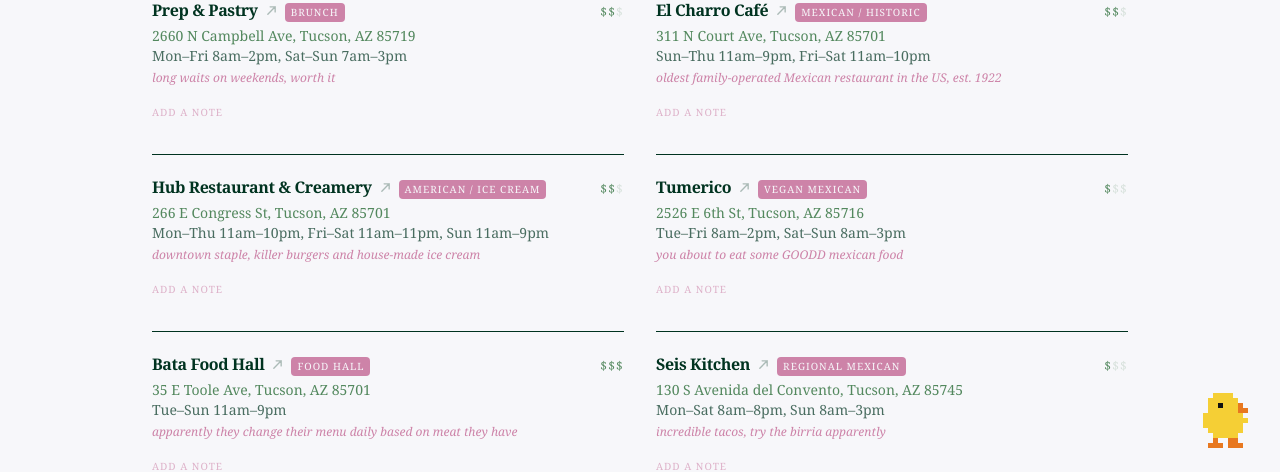
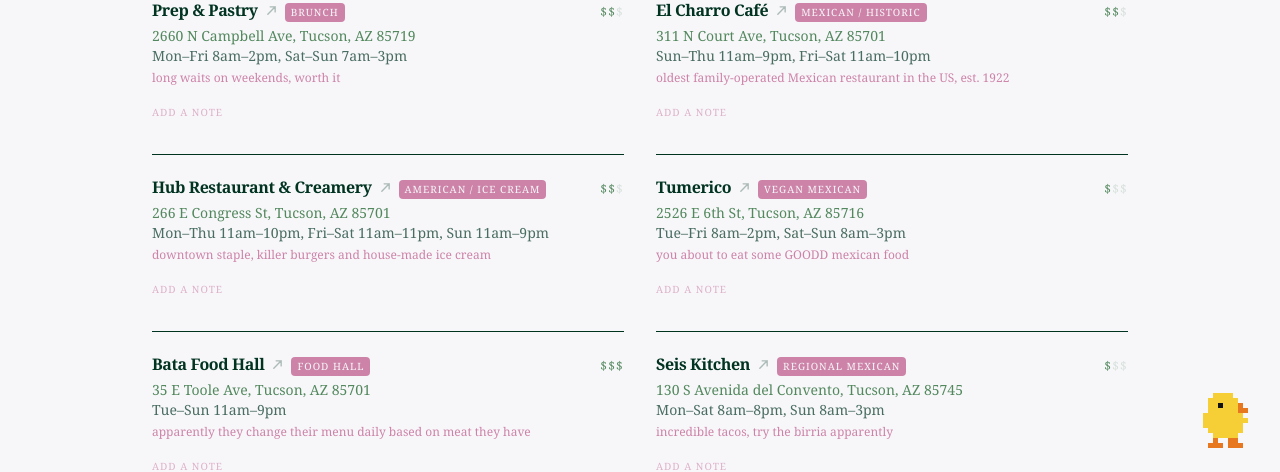
Before and after one commit to jesishen/adventures-in-tucson, a Next.js app: page /things in a window 1280 px wide. Shown: the part 332-804 px from the top of the page. Built offline with nearby package versions, Linux system fonts and the light colour scheme.

Commit message:
change text

```diff
--- a/src/app/things/page.tsx
+++ b/src/app/things/page.tsx
@@ -131,7 +131,7 @@
       <p className="text-sm" style={{ color: "var(--tennis-court)" }}>{place.address}</p>
       <p className="text-sm opacity-70" style={{ color: "var(--dark-spruce)" }}>{place.hours}</p>
       {place.notes && (
-        <p className="mt-1 text-xs italic" style={{ color: "var(--whimsical-evening)" }}>{place.notes}</p>
+        <p className="mt-1 text-xs font-serif" style={{ color: "var(--whimsical-evening)" }}>{place.notes}</p>
       )}
 
       {userNote && !editing && (
```
